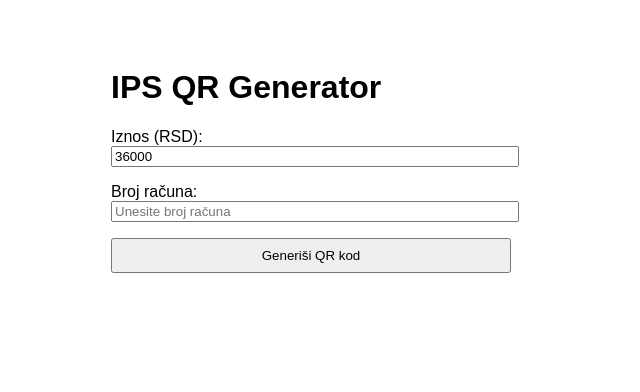
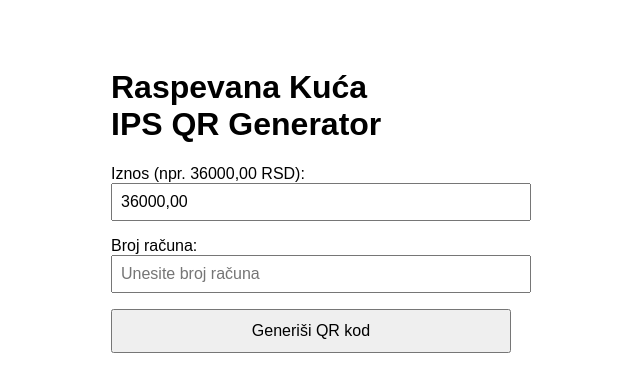
Before and after one commit to mdjekic/raspevana-kuca-ipsqr, a plain HTML site: page index.html in a window 1280 px wide. Shown: the whole page, without its empty margins (329-969 px from the left). Drawn offline with Linux system fonts and the light colour scheme.

Commit message:
Update index.html

```diff
--- a/index.html
+++ b/index.html
@@ -3,7 +3,7 @@
 <head>
   <meta charset="UTF-8" />
   <meta name="viewport" content="width=device-width, initial-scale=1.0"/>
-  <title>IPS QR Generator</title>
+  <title>Raspevana Kuća IPS QR Generator</title>
   <style>
     body {
       font-family: sans-serif;
@@ -16,9 +16,14 @@
       margin-bottom: 1rem;
       width: 100%;
     }
+    input {
+      padding: 0.5rem;
+      font-size: 1rem;
+    }
     button {
       width: 100%;
-      padding: 0.5rem;
+      padding: 0.7rem;
+      font-size: 1rem;
     }
     img {
       margin-top: 1rem;
@@ -29,11 +34,11 @@
   </style>
 </head>
 <body>
-  <h1>IPS QR Generator</h1>
+  <h1>Raspevana Kuća<br />IPS QR Generator</h1>
 
   <label>
-    Iznos (RSD):
-    <input type="number" id="iznos" value="36000" />
+    Iznos (npr. 36000,00 RSD):
+    <input type="text" id="iznos" value="36000,00" placeholder="36000,00" />
   </label>
 
   <label>
@@ -46,9 +51,19 @@
   <img id="qr" src="" alt="IPS QR Code" style="display:none;" />
 
   <script>
+    function validateIznosFormat(value) {
+      // Match e.g. 36000,00 or 100,50
+      return /^[0-9]+,[0-9]{2}$/.test(value);
+    }
+
     function generateQR() {
-      const iznos = document.getElementById('iznos').value.trim() || '36000';
+      const iznos = document.getElementById('iznos').value.trim();
       const brRacuna = document.getElementById('br_racuna').value.trim();
+
+      if (!validateIznosFormat(iznos)) {
+        alert('Unesite iznos u formatu npr. 36000,00 (brojevi sa dve decimale, razdvojene zarezom).');
+        return;
+      }
 
       if (!brRacuna) {
         alert('Molimo unesite broj računa.');
```
